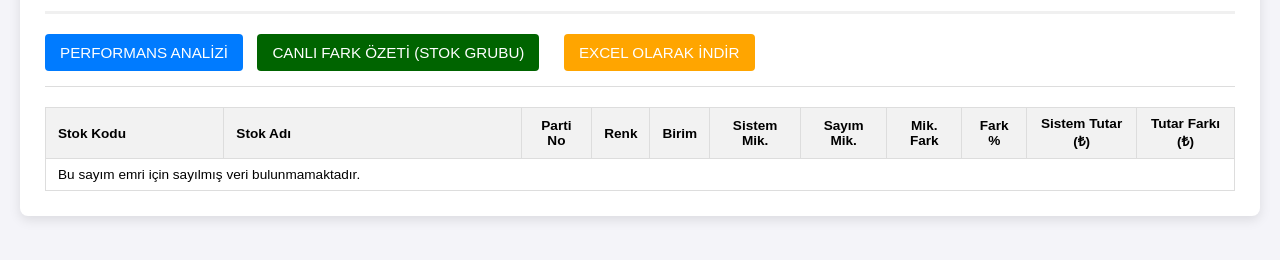
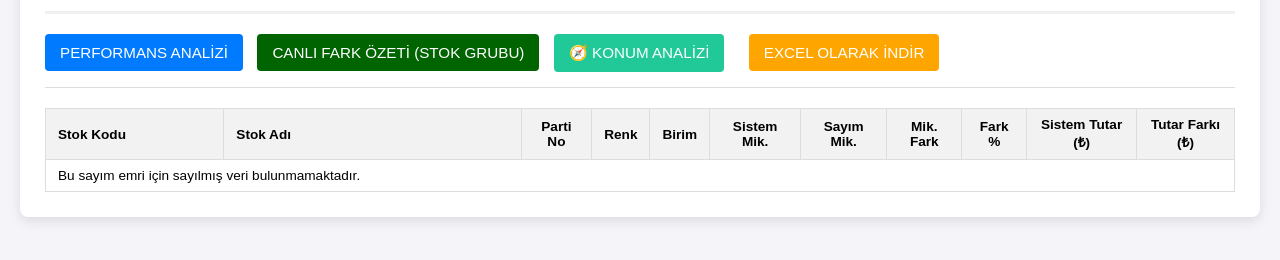
Before and after one commit to ozansabudak-code/Stok-Say-m, a Django app: template sayim/templates/sayim/raporlama.html in a window 1280 px wide. Shown: the part 102-362 px from the top of the page. Run offline with Django 5.2, Linux system fonts and the light colour scheme; the template is opened without the code that fills it, so the values that code supplies are empty.

Commit message:
feat: Raporlama HTML'ine Konum Analizi butonu eklendi

```diff
--- a/sayim/templates/sayim/raporlama.html
+++ b/sayim/templates/sayim/raporlama.html
@@ -1,3 +1,4 @@
+{% load static %}
 <!DOCTYPE html>
 <html lang="tr">
 <head>
@@ -12,6 +13,8 @@
         .analiz-btn { background-color: #007bff; color: white; padding: 10px 15px; text-decoration: none; border-radius: 4px; margin-right: 10px; display: inline-block; font-size: 0.95em; }
         .fark-btn { background-color: darkgreen; }
         .excel-btn { background-color: orange; color: white; padding: 10px 15px; border-radius: 4px; text-decoration: none; margin-left: 10px; }
+        /* Yeni buton stilini tanımlayalım */
+        .konum-btn { background-color: #20c997; }
 
         table { width: 100%; border-collapse: collapse; margin-top: 20px; font-size: 0.85em; }
         th, td { border: 1px solid #ddd; padding: 8px 12px; text-align: right; }
@@ -31,6 +34,11 @@
         <div class="analiz-container">
             <a href="{% url 'analiz_performans' pk=sayim_emri.pk %}" class="analiz-btn">PERFORMANS ANALİZİ</a>
             <a href="{% url 'analiz_fark_ozeti' pk=sayim_emri.pk %}" class="analiz-btn fark-btn">CANLI FARK ÖZETİ (STOK GRUBU)</a>
+
+            <a href="{% url 'analiz_konum' pk=sayim_emri.pk %}" class="analiz-btn konum-btn">
+                🧭 KONUM ANALİZİ
+            </a>
+
             <a href="{% url 'export_mutabakat_excel' pk=sayim_emri.pk %}" class="analiz-btn excel-btn">EXCEL OLARAK İNDİR</a>
         </div>
 
```
